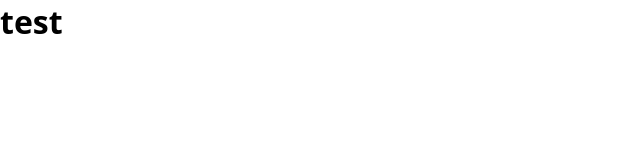
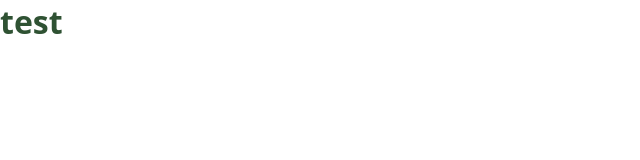
Before and after one commit to lenodeoliveira/sbserviceltda, a Next.js app: page / in a window 1280 px wide. Shown: the top 160 px of the page, without its empty margins (0-640 px from the left). Built offline with nearby package versions, Linux system fonts and the light colour scheme.

Commit message:
feat: add heading

```diff
--- a/src/components/Heading/index.jsx
+++ b/src/components/Heading/index.jsx
@@ -0,0 +1,10 @@
+import P from 'prop-types'
+
+import * as Styled from './styles'
+export const Heading = ({ children }) => {
+  return <Styled.Title>{children}</Styled.Title>
+}
+
+Heading.propTypes = {
+  children: P.node.isRequired,
+}
--- /dev/null
+++ b/src/components/Heading/styles.js
@@ -0,0 +1,7 @@
+import styled, { css } from 'styled-components'
+
+export const Title = styled.h1`
+  ${({ theme }) => css`
+    color: ${theme.colors.secondaryColor};
+  `}
+`
--- a/src/pages/index.jsx
+++ b/src/pages/index.jsx
@@ -1,3 +1,5 @@
+import { Heading } from '../components/Heading'
+
 export default function Index() {
-  return <h1>test</h1>
+  return <Heading>test</Heading>
 }
```
Also changed, not shown: src/components/Heading/stories.jsx (added).
